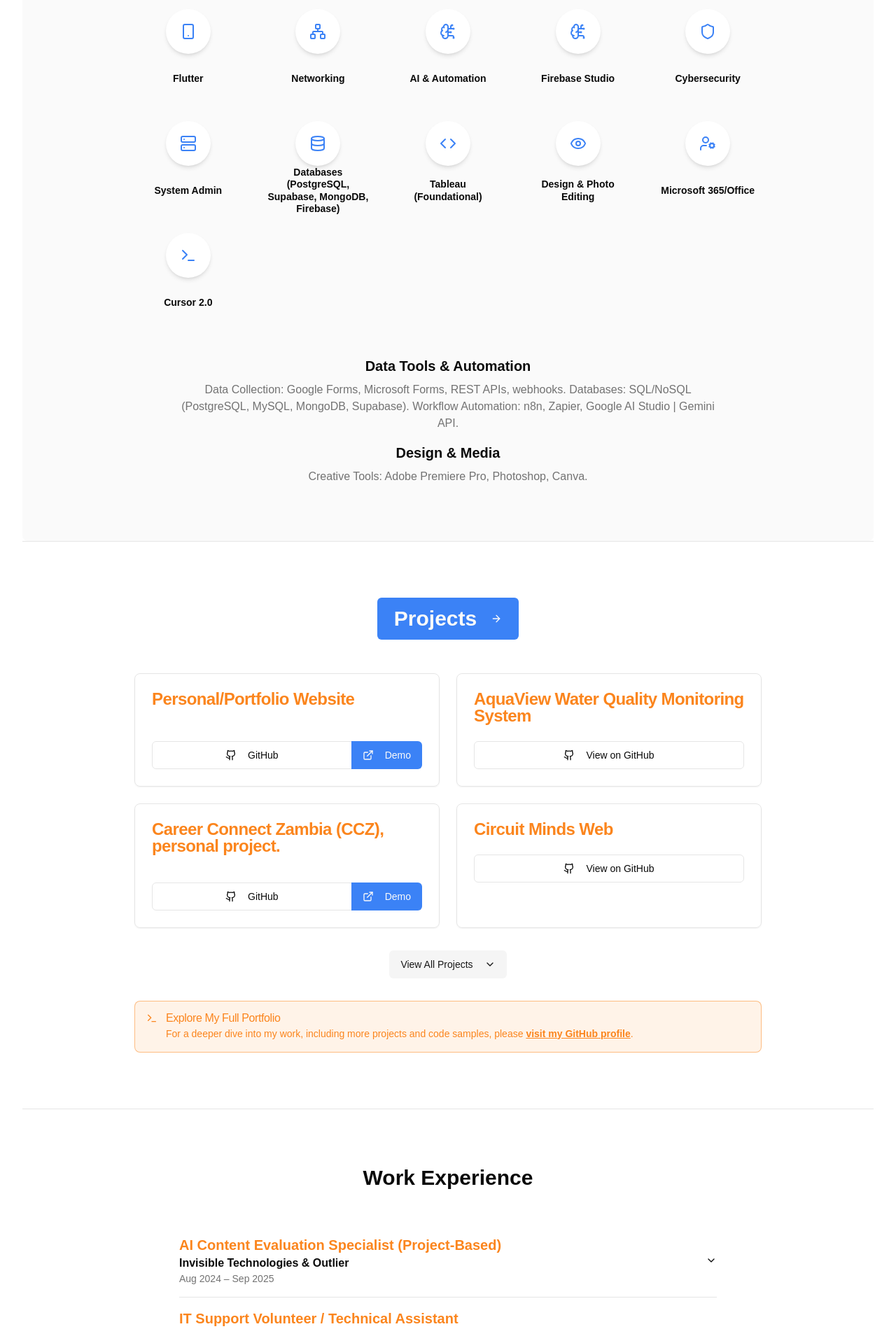
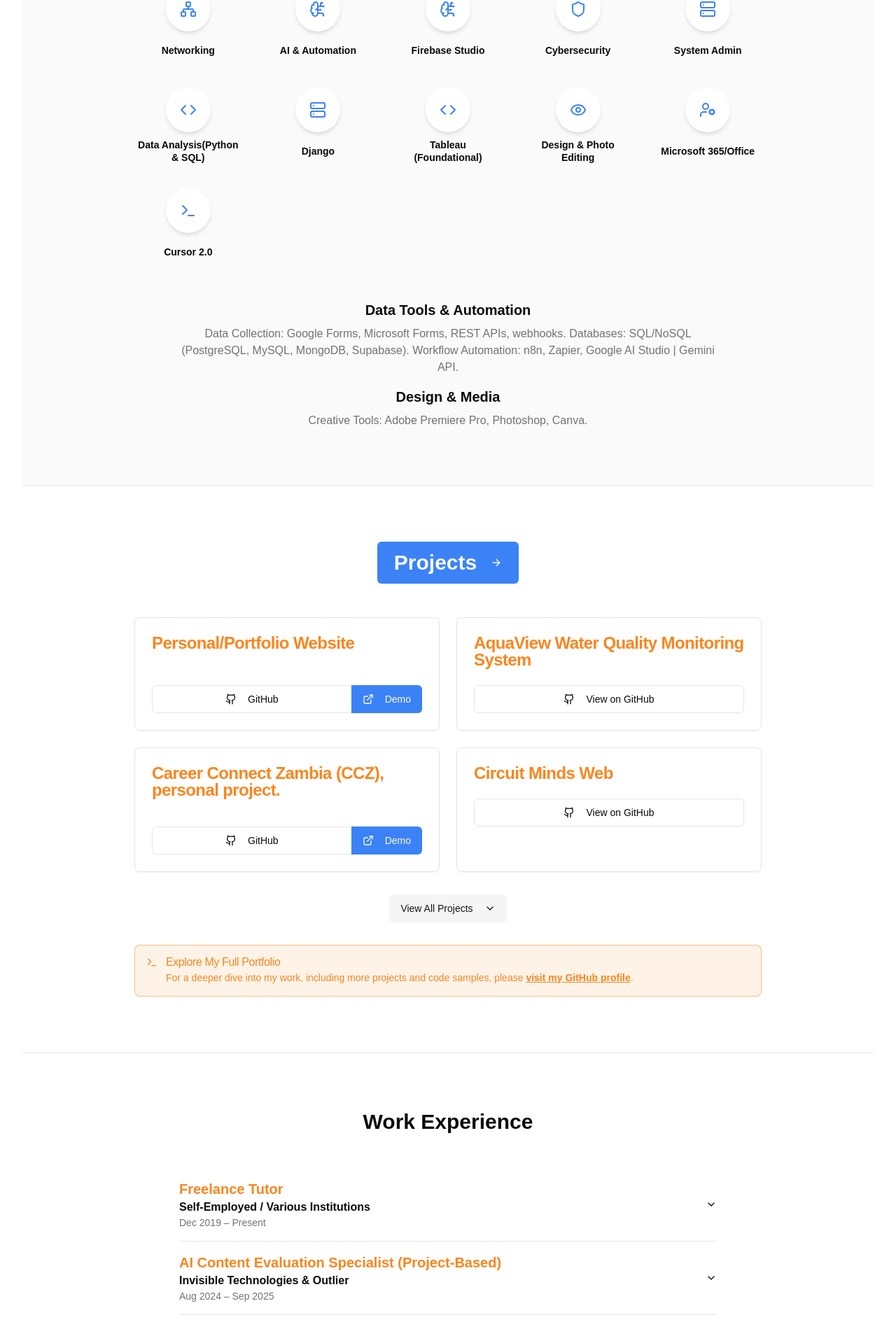
Before and after one commit to MS0C54073/muzoprof, a Next.js app: page / in a window 1280 px wide. Shown: the part 2157-4056 px from the top of the page at 70% size. Built offline with nearby package versions, Linux system fonts and the light colour scheme; what @genkit-ai/googleai, genkit would draw is missing.

Commit message:
include the following profession to my experience: Dates from: December

```diff
--- a/src/app/page.tsx
+++ b/src/app/page.tsx
@@ -33,8 +33,6 @@
 
 
 const skills = [
-    { name: 'Data Analysis(Python & SQL)', icon: <Code className="h-6 w-6" /> },
-    { name: 'Django', icon: <Server className="h-6 w-6" /> },
     { name: 'Laravel (PHP)', icon: <Server className="h-6 w-6" /> },
     { name: '.NET (C#)', icon: <Server className="h-6 w-6" /> },
     { name: 'Javascript', icon: <Code className="h-6 w-6" /> },
@@ -44,12 +42,14 @@
     { name: 'Node.js/Express', icon: <Server className="h-6 w-6" /> },
     { name: 'C++', icon: <Code className="h-6 w-6" /> },
     { name: 'Flutter', icon: <Smartphone className="h-6 w-6" /> },
+    { name: 'Databases (PostgreSQL, Supabase, MongoDB, Firebase)', icon: <Database className="h-6 w-6" /> },
     { name: 'Networking', icon: <Network className="h-6 w-6" /> },
     { name: 'AI & Automation', icon: <BrainCircuit className="h-6 w-6" /> },
     { name: 'Firebase Studio', icon: <BrainCircuit className="h-6 w-6" /> },
     { name: 'Cybersecurity', icon: <Shield className="h-6 w-6" /> },
     { name: 'System Admin', icon: <Server className="h-6 w-6" /> },
-    { name: 'Databases (PostgreSQL, Supabase, MongoDB, Firebase)', icon: <Database className="h-6 w-6" /> },
+    { name: 'Data Analysis(Python & SQL)', icon: <Code className="h-6 w-6" /> },
+    { name: 'Django', icon: <Server className="h-6 w-6" /> },
     { name: 'Tableau (Foundational)', icon: <Code className="h-6 w-6" /> },
     { name: 'Design & Photo Editing', icon: <Eye className="h-6 w-6" /> },
     { name: 'Microsoft 365/Office', icon: <UserCog className="h-6 w-6" /> },
@@ -110,6 +110,17 @@
 ];
 
 const experiences = [
+    {
+        title: "Freelance Tutor",
+        company: "Self-Employed / Various Institutions",
+        duration: "Dec 2019 – Present",
+        details: [
+            "Provided online and in-person instruction in programming and English for children, teenagers, and adults.",
+            "Taught Python, Roblox Studio, Unity, Figma, and Business & IT English.",
+            "Delivered structured lessons, assessed learner progress, and developed tailored educational materials.",
+            "Worked with EF Education First, Center of Modern English, Oxford Linguistic Centre (Novosibirsk), and FillCamp."
+        ]
+    },
     {
         title: "AI Content Evaluation Specialist (Project-Based)",
         company: "Invisible Technologies & Outlier",
@@ -472,16 +483,26 @@
                 summary: "A results-driven IT professional with a dynamic educational background in IT, Technological Entrepreneurship and Innovation Management, Management in the Digital Economy, Development of Digital Twins, and Management of High Tech Programs and Projects. This diverse expertise is applied to software development, system administration, and AI, with a special focus on securely connecting large language models to data and conceptualizing advanced AI assistants.",
                 skills: [
                     "• Languages: Python, JavaScript, TypeScript, C++, C#, PHP, SQL",
-                    "• Frameworks: React, Next.js, Node.js/Express, Django, Laravel, .NET",
-                    "• Mobile: Flutter",
+                    "• Frameworks: React, Next.js, Node.js/Express, Django, Laravel, .NET, Flutter",
                     "• Databases: PostgreSQL (Supabase), MongoDB, Firebase",
-                    "• AI & Automation: AI Development (Genkit, Firebase Studio), Data Automation (n8n, Google AI Studio | Gemini API)",
+                    "• AI & Automation: AI Development (Genkit, Firebase Studio, Google AI Studio | Gemini API), Data Automation (n8n)",
                     "• Ops & Security: SysAdmin, Networking, Cybersecurity (SIEM, IDS), Cloud (GCP, Firebase)",
                     "• Tools: Docker, Git, Tableau (Foundational), Cursor 2.0",
                     "• Business: Project Management, Microsoft 365/Office",
                     "• Creative: Design & Media (Photoshop, Premiere Pro, Canva)",
                 ],
                 experience: [
+                    {
+                        title: "Freelance Tutor",
+                        company: "Self-Employed / Various Institutions",
+                        duration: "Dec 2019 – Present",
+                        details: [
+                            "Provided online and in-person instruction in programming and English for children, teenagers, and adults.",
+                            "Taught Python, Roblox Studio, Unity, Figma, and Business & IT English.",
+                            "Delivered structured lessons, assessed learner progress, and developed tailored educational materials.",
+                            "Worked with EF Education First, Center of Modern English, Oxford Linguistic Centre (Novosibirsk), and FillCamp."
+                        ]
+                    },
                     {
                         title: "AI Content Evaluation Specialist (Project-Based)",
                         company: "Invisible Technologies & Outlier",
@@ -744,8 +765,8 @@
             doc.setFont('Helvetica', 'normal');
             doc.setTextColor(51, 65, 85);
 
-            const skillsLines = doc.splitTextToSize(cvData.skills.join('\n'), contentWidth);
-
+            const skillsText = cvData.skills.join("\n");
+            const skillsLines = doc.splitTextToSize(skillsText, contentWidth);
             checkPageBreak(skillsLines.length * 9 * lineHeight);
             doc.text(skillsLines, margin, y);
             y += (skillsLines.length * 9 * lineHeight) + 4;
@@ -1002,7 +1023,7 @@
                 <div className="w-16 h-16 bg-background rounded-full flex items-center justify-center shadow-md text-primary flex-shrink-0">
                   {skill.icon}
                 </div>
-                <p className="font-semibold text-foreground text-sm leading-tight px-1 h-14 flex items-center justify-center">
+                <p className="font-semibold text-foreground text-sm leading-tight px-1 flex items-center justify-center h-10">
                     <TranslatedText text={skill.name} />
                 </p>
               </div>
```
Also changed, not shown: 1 other file (tests, documents, lock files or other folders).
